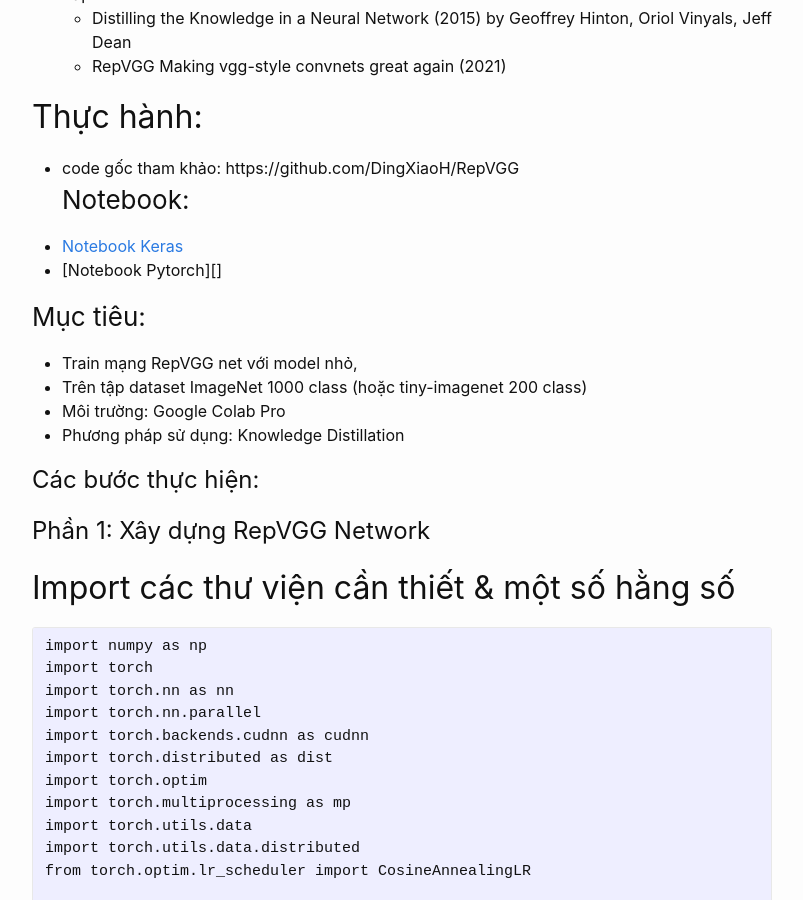
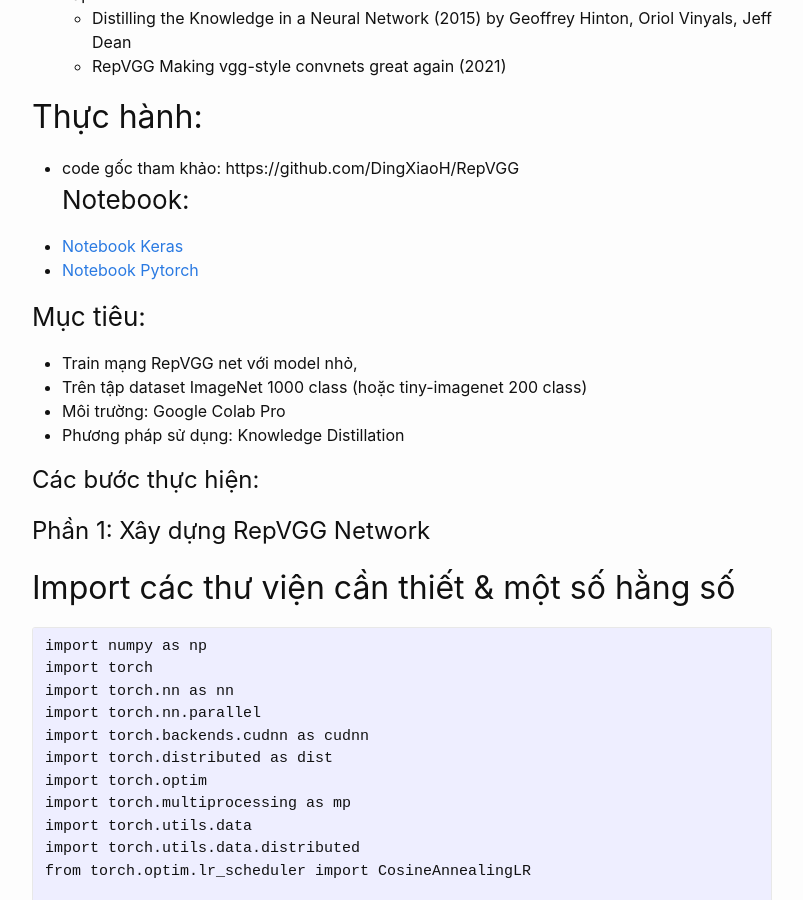
Before and after one commit to trandinhlam/trandinhlam.github.io, a Jekyll site: the page built from _posts/2022-08-06-repvgg.markdown, in a window 1280 px wide and 900 px high, scrolled down 374 px. Shown: the whole window, without its empty margins (238-1041 px from the left). Built offline with Jekyll 4.4.1, drawn with Linux system fonts in a browser that asks for light colours; part of the change alters nothing that is shown.

Commit message:
insert link

```diff
--- a/_posts/2022-08-06-repvgg.markdown
+++ b/_posts/2022-08-06-repvgg.markdown
@@ -15,7 +15,7 @@ categories: neuron-network
 + code gốc tham khảo: https://github.com/DingXiaoH/RepVGG
 ### Notebook:
 + [Notebook Keras][notebook-keras]
-+ [Notebook Pytorch][]
++ [Notebook Pytorch][notebook-pytorch]
 
 ### Mục tiêu:
 + Train mạng RepVGG net với model nhỏ,
@@ -460,7 +460,7 @@ validate(val_loader, model, criterion, False)
 
 ### Tài liệu tham khảo:
 + https://viblo.asia/p/xay-dung-mo-hinh-repvgg-tren-tf2-GrLZD1DElk0
-+
 
 
 [notebook-keras]: !https://colab.research.google.com/drive/1SHkBxOdOQ008HLHsNHiGRFLbFeNxjSx3?usp=sharing
+[notebook-pytorch]: !https://colab.research.google.com/drive/1GRrcwRCI0AFarl1AlwEpshiudsKZ7iZ1?usp=sharing
```
